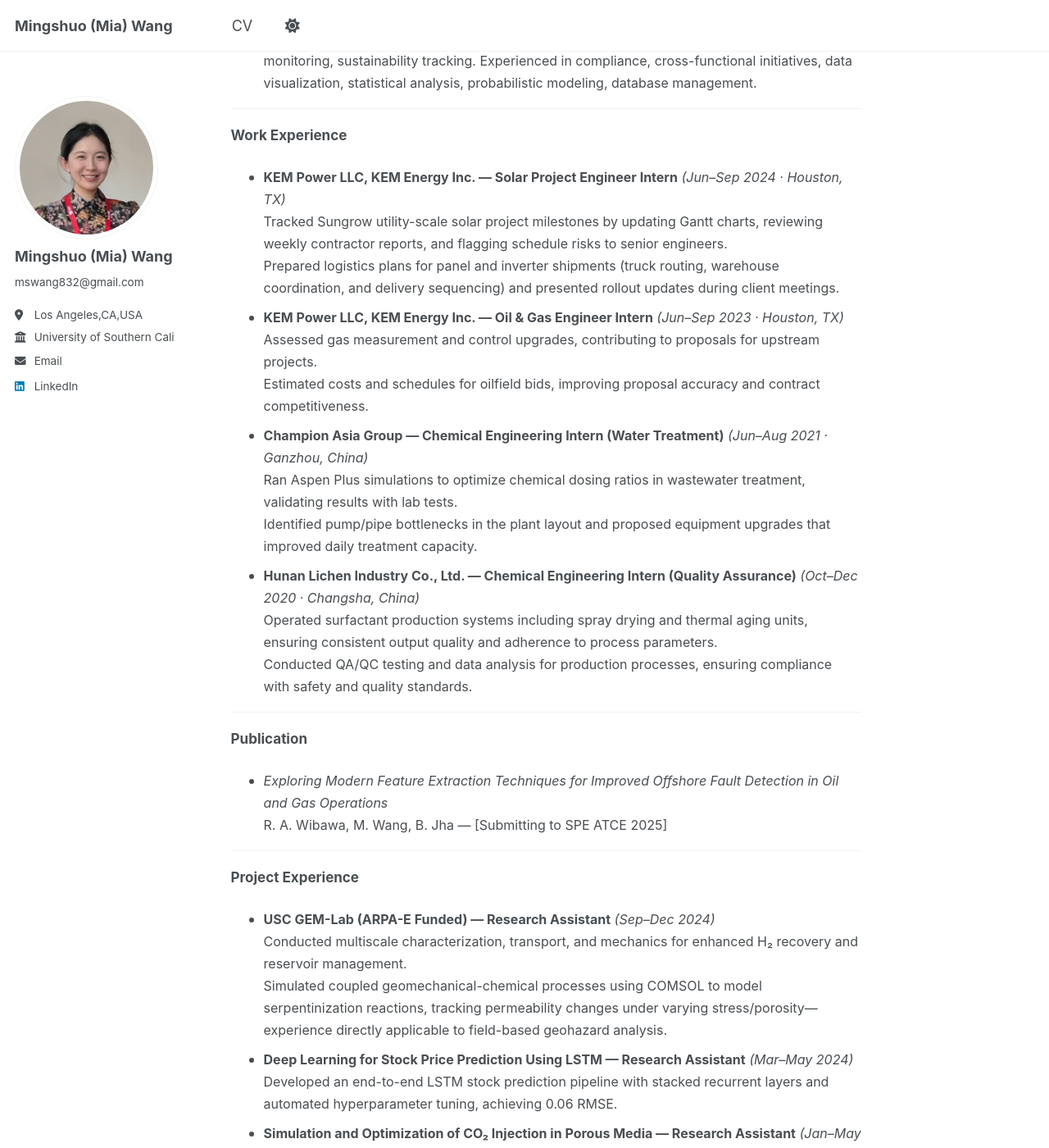
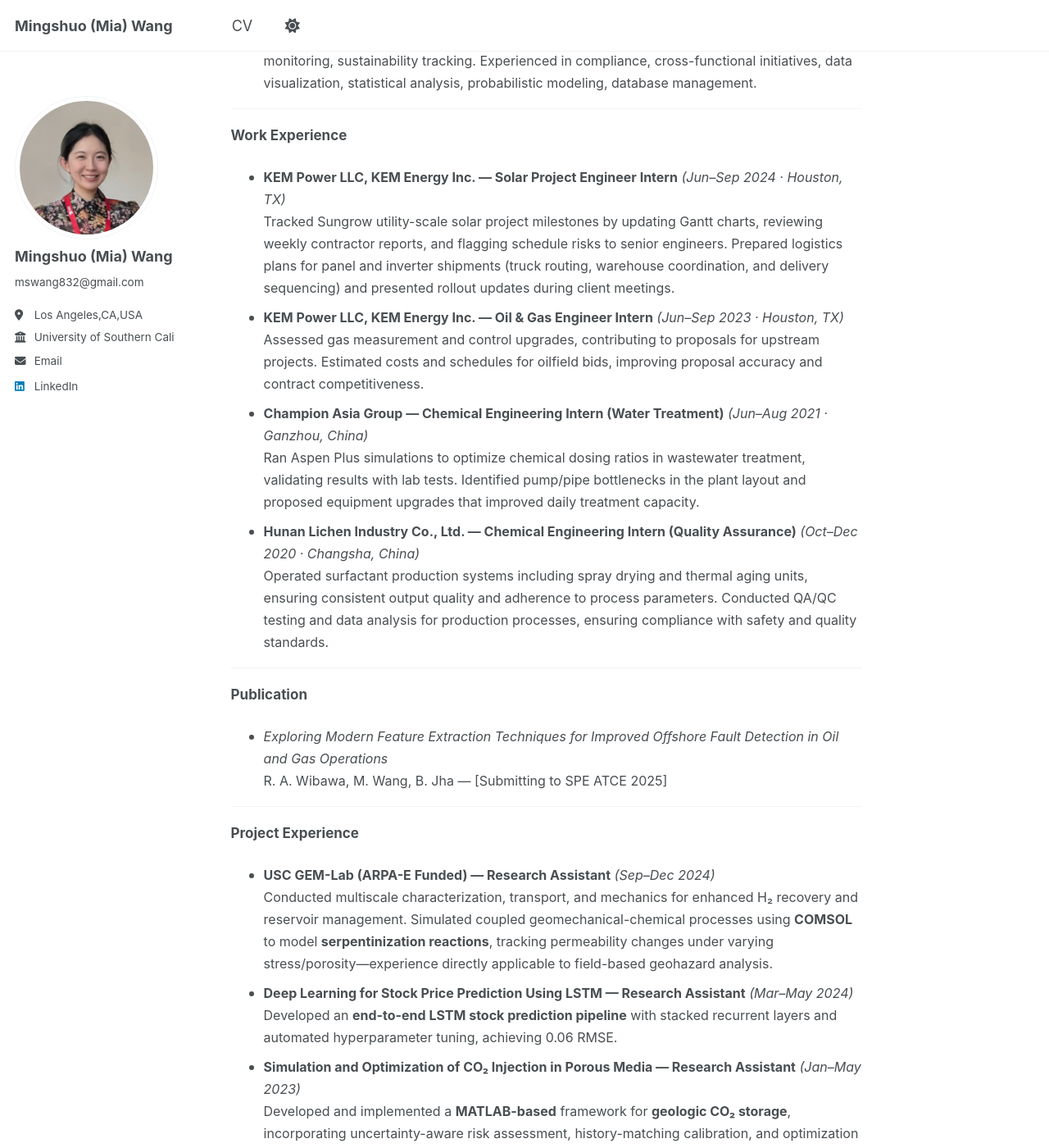
Before and after one commit to Miawang32/Miawang32.github.io, a Jekyll site: the page built from _pages/about.md, in a window 1280 px wide and 1400 px high, scrolled down 848 px. Shown: the whole window at 82% size. Built offline with Jekyll 4.4.1, drawn with Linux system fonts in a browser that asks for light colours; a script that is not in the unit is left out; some of the changed text lies outside the part shown.

Commit message:
Update about.md

```diff
--- a/_pages/about.md
+++ b/_pages/about.md
@@ -46,23 +46,19 @@ With a blend of technical, analytical, and management skills, I am passionate ab
 </span>
 - <span style="font-size:16px">
 **KEM Power LLC, KEM Energy Inc. — Solar Project Engineer Intern** *(Jun–Sep 2024 · Houston, TX)*
-Tracked Sungrow utility-scale solar project milestones by updating Gantt charts, reviewing weekly contractor reports, and flagging schedule risks to senior engineers.
-Prepared logistics plans for panel and inverter shipments (truck routing, warehouse coordination, and delivery sequencing) and presented rollout updates during client meetings.
+Tracked Sungrow utility-scale solar project milestones by updating Gantt charts, reviewing weekly contractor reports, and flagging schedule risks to senior engineers. Prepared logistics plans for panel and inverter shipments (truck routing, warehouse coordination, and delivery sequencing) and presented rollout updates during client meetings.
 </span>
 - <span style="font-size:16px">
 **KEM Power LLC, KEM Energy Inc. — Oil & Gas Engineer Intern** *(Jun–Sep 2023 · Houston, TX)*
-Assessed gas measurement and control upgrades, contributing to proposals for upstream projects.
-Estimated costs and schedules for oilfield bids, improving proposal accuracy and contract competitiveness.
+Assessed gas measurement and control upgrades, contributing to proposals for upstream projects. Estimated costs and schedules for oilfield bids, improving proposal accuracy and contract competitiveness.
 </span>
 - <span style="font-size:16px">
 **Champion Asia Group — Chemical Engineering Intern (Water Treatment)** *(Jun–Aug 2021 · Ganzhou, China)*
-Ran Aspen Plus simulations to optimize chemical dosing ratios in wastewater treatment, validating results with lab tests.
-Identified pump/pipe bottlenecks in the plant layout and proposed equipment upgrades that improved daily treatment capacity.
+Ran Aspen Plus simulations to optimize chemical dosing ratios in wastewater treatment, validating results with lab tests. Identified pump/pipe bottlenecks in the plant layout and proposed equipment upgrades that improved daily treatment capacity.
 </span>
 - <span style="font-size:16px">
 **Hunan Lichen Industry Co., Ltd. — Chemical Engineering Intern (Quality Assurance)** *(Oct–Dec 2020 · Changsha, China)*
-Operated surfactant production systems including spray drying and thermal aging units, ensuring consistent output quality and adherence to process parameters.
-Conducted QA/QC testing and data analysis for production processes, ensuring compliance with safety and quality standards.
+Operated surfactant production systems including spray drying and thermal aging units, ensuring consistent output quality and adherence to process parameters. Conducted QA/QC testing and data analysis for production processes, ensuring compliance with safety and quality standards.
 </span>
 
 ---
@@ -82,15 +78,13 @@ R. A. Wibawa, M. Wang, B. Jha — [Submitting to SPE ATCE 2025]
 </span>
 - <span style="font-size:16px">
 **USC GEM-Lab (ARPA-E Funded) — Research Assistant** *(Sep–Dec 2024)*
-Conducted multiscale characterization, transport, and mechanics for enhanced H₂ recovery and reservoir management.
-Simulated coupled geomechanical-chemical processes using COMSOL to model serpentinization reactions, tracking permeability changes under varying stress/porosity—experience directly applicable to field-based geohazard analysis.
+Conducted multiscale characterization, transport, and mechanics for enhanced H₂ recovery and reservoir management. Simulated coupled geomechanical-chemical processes using **COMSOL** to model **serpentinization reactions**, tracking permeability changes under varying stress/porosity—experience directly applicable to field-based geohazard analysis.
 </span>
 - <span style="font-size:16px">
 **Deep Learning for Stock Price Prediction Using LSTM — Research Assistant** *(Mar–May 2024)*
-Developed an end-to-end LSTM stock prediction pipeline with stacked recurrent layers and automated hyperparameter tuning, achieving 0.06 RMSE.
+Developed an **end-to-end LSTM stock prediction pipeline** with stacked recurrent layers and automated hyperparameter tuning, achieving 0.06 RMSE.
 </span>
 - <span style="font-size:16px">
 **Simulation and Optimization of CO₂ Injection in Porous Media — Research Assistant** *(Jan–May 2023)*
-Developed and implemented a MATLAB-based framework for geologic CO₂ storage, incorporating uncertainty-aware risk assessment, history-matching calibration, and optimization of injection strategies.
-Evaluated and mitigated leakage and fracturing risks through data-driven adjustments to well placement and injection rates, ensuring efficient long-term CO₂ sequestration (leakage rate <0.1%).
+Developed and implemented a **MATLAB-based** framework for **geologic CO₂ storage**, incorporating uncertainty-aware risk assessment, history-matching calibration, and optimization of injection strategies. Evaluated and mitigated leakage and fracturing risks through data-driven adjustments to well placement and injection rates, ensuring efficient long-term CO₂ sequestration (leakage rate <0.1%).
 </span>
```
